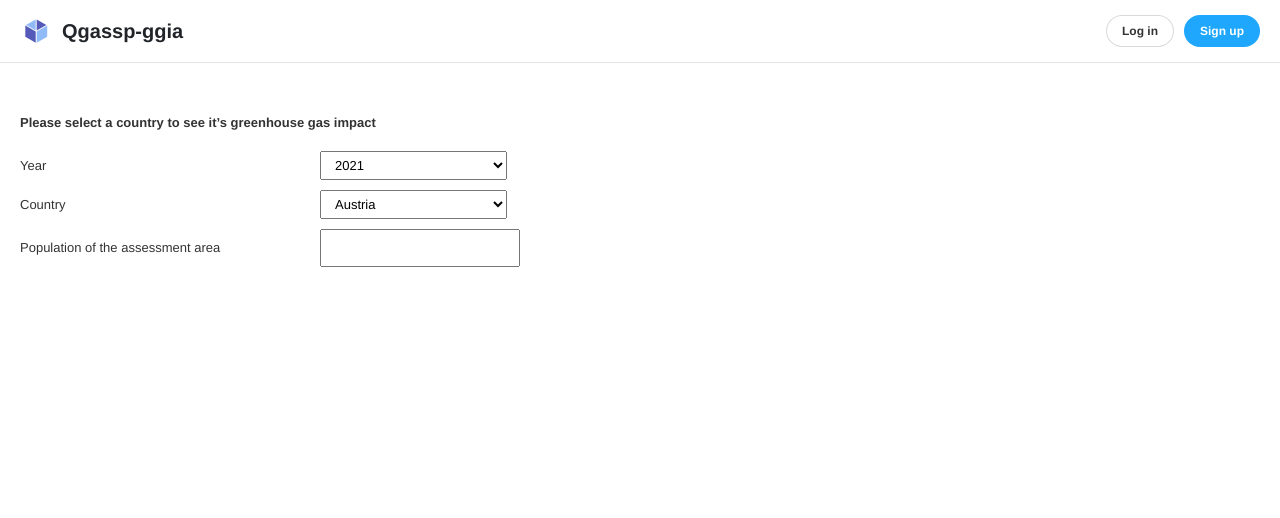
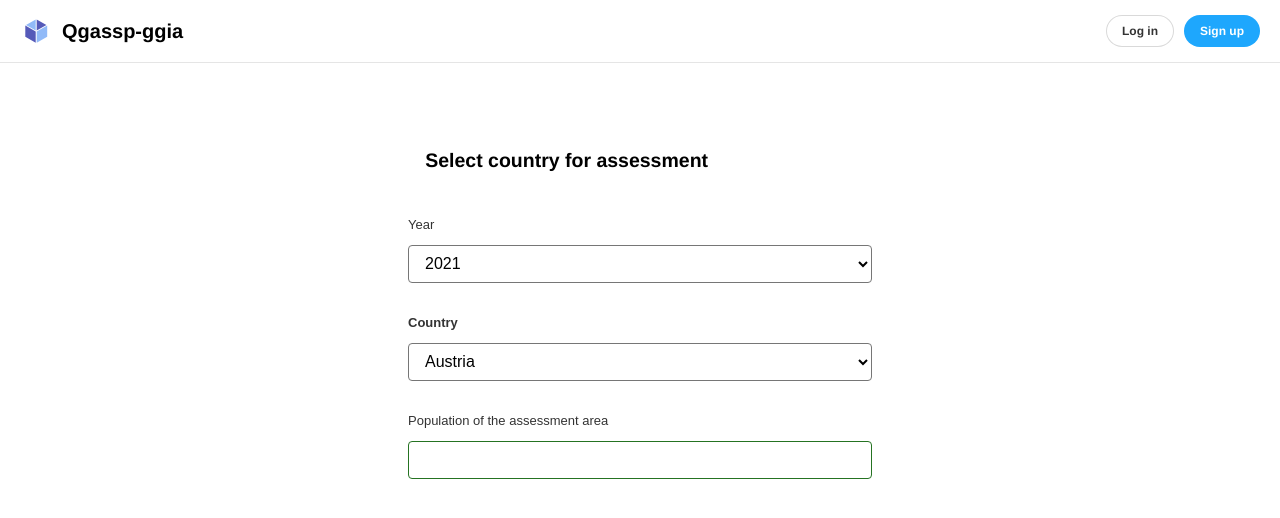
Before and after one commit to QGasSP/ggia-frontend, a React (Create React App) app in the folder frontend_qgassp/: page / in a window 1280 px wide. Shown: the top 518 px of the page. Built offline with nearby package versions, Linux system fonts and the light colour scheme.

Commit message:
align ui

```diff
--- a/frontend_qgassp/package.json
+++ b/frontend_qgassp/package.json
@@ -93,6 +93,7 @@
     "sinon-chai": "^3.7.0",
     "style-loader": "^3.3.1",
     "supertest": "^6.1.6",
+    "tailwindcss": "^3.0.12",
     "typescript": "^4.5.4",
     "typescript-eslint": "^0.0.1-alpha.0",
     "webpack": "5"
--- a/frontend_qgassp/src/components/Legend.jsx
+++ b/frontend_qgassp/src/components/Legend.jsx
@@ -14,7 +14,6 @@ const itemLabels = [
   { title: "Road freight", color: "#F21905" },
   { title: "Passenger cars", color: "#A6036D" },
   { title: "Tram light train", color: " #C4D4F2" },
-  // { title: "Tram light train", color: "#03A688" },
   { title: "Rail (freight)", color: "#80D941" },
   { title: "Inland waterways freight", color: "#F2CE1B" },
 ];
@@ -24,7 +23,7 @@ export const Legend = () => {
     <DiscreteColorLegend
       items={itemLabels}
       orientation="vertical"
-      strokeWidth="3px"
+      strokeWidth="10px"
     />
   );
 };
--- a/frontend_qgassp/src/components/Piechart.jsx
+++ b/frontend_qgassp/src/components/Piechart.jsx
@@ -1,7 +1,7 @@
 import React from "react";
 import { RadialChart } from "react-vis";
 import PropTypes from "prop-types";
-import "../css/piechart.css";
+// import "../css/piechart.css";
 
 /**
  * Piechart UI component
@@ -17,7 +17,7 @@ export const Piechart = ({ primary, size, ...props }) => {
       <RadialChart
         type="piechart"
         className={[
-          "storybook-piechart",
+          "storybook-chart",
           `storybook-piechart--${size}`,
           mode,
         ].join(" ")}
@@ -26,26 +26,34 @@ export const Piechart = ({ primary, size, ...props }) => {
           {
             angle: 27,
             label: "City",
+            color: "#D90404",
           },
           {
             angle: 12,
             label: "Suburban",
+            color: "#A69886",
           },
           {
             angle: 15,
             label: "Town",
+            color: "#38D0F2",
           },
           {
             angle: 32,
             label: "Rural",
+            color: "#F2E205",
           },
         ]}
-        width={150}
-        height={150}
+        width={200}
+        height={200}
+        colorType="literal"
         labelsAboveChildren={true}
-        labelsRadiusMultiplier={1.1}
+        labelsRadiusMultiplier={0.8}
         labelsStyle={{
           fontSize: 8,
+          // fontStyle: "bold",
+          fontWeight: 900,
+          // fill: "#FFF"
         }}
         showLabels
       />
--- a/frontend_qgassp/src/components/StartPage.jsx
+++ b/frontend_qgassp/src/components/StartPage.jsx
@@ -2,6 +2,7 @@ import React, { useState } from "react";
 import PropTypes from "prop-types";
 import { Header } from "./Header";
 import { U1planner } from "./U1planner";
+import "../css/startpage.css";
 
 export const StartPage = ({ user, onLogin, onLogout, onCreateAccount }) => {
   const [country, setCountry] = useState("");
@@ -21,27 +22,35 @@ export const StartPage = ({ user, onLogin, onLogout, onCreateAccount }) => {
             onCreateAccount={onCreateAccount}
           />
         }
+        <div className="intro_main">
+          <section>
+            <header className="intro_header">
+              <h1 id="title" className="intro_h1">
+                <b>Select country for assessment</b>
+              </h1>
+            </header>
 
-        <section>
-          <div>
-            <p>
-              <b>
-                Please select a country to see it&#8217;s greenhouse gas impact
-              </b>
-            </p>
-          </div>
-          <form>
-            <div>
-              <label htmlFor="year_selection"> Year</label>
-              <select id="year_selection" name="year_selection">
+            <form id="impact_start_form">
+              <div className="form-group">
+                <label htmlFor="year_selection" className="intro_label">
+                  Year
+                </label>
+                <select
+                  id="year_selection"
+                  name="year_selection"
+                  className="intro_select"
+                >
                   <optgroup label="Select year"></optgroup>
                   <option value="year">2021</option>
                 </select>
               </div>
 
-            <div>
-              <label htmlFor="eu_countries">Country</label>
+              <div className="form-group">
+                <label htmlFor="eu_countries" className="intro_label">
+                  <b>Country</b>
+                </label>
                 <select
+                  className="intro_select"
                   id="eu_countries"
                   name="eu_countries"
                   onChange={handleSelected}
@@ -73,14 +82,19 @@ export const StartPage = ({ user, onLogin, onLogout, onCreateAccount }) => {
                   <option value="Norway">Norway</option>
                 </select>
               </div>
-            <div>
-              <label htmlFor="population_assessment">
+              <div className="form-group">
+                <label htmlFor="population_assessment" className="intro_label">
                   Population of the assessment area
                 </label>
-              <input type="text" id="population_assessment" />
+                <input
+                  type="text"
+                  id="population_assessment"
+                  className="form-input"
+                />
               </div>
             </form>
           </section>
+        </div>
       </article>
     );
   } else {
--- a/frontend_qgassp/src/components/U1planner.jsx
+++ b/frontend_qgassp/src/components/U1planner.jsx
@@ -70,11 +70,16 @@ export const U1planner = ({
                 <b>{country}</b>
               </h3>
             </div>
-            <form>
-              <label>
-                <b>U1.1 Settlement type</b>
-              </label>
-              <label>Share (%)</label>
+            <div className="settlement_container">
+              <form id="form_settlement">
+                <div className="settlement_input">
+
+                 <div>
+                  <label ><b>U1.1 Settlement type </b></label>
+                  <label></label>
+                  <label className="label_share">Share (%)</label>
+                  </div>
+                  <br></br>
                   <div>
                     <label htmlFor="city">City</label>
                     <input type="text" id="city" />
@@ -91,11 +96,16 @@ export const U1planner = ({
                     <label htmlFor="rural">Rural</label>
                     <input type="text" id="rural" />
                   </div>
+                </div>
+              </form>
+              <div className="settlement_chart">
                 <Piechart />
+              </div>
+            </div>
             <br />
-              <label>
-                <b>U1.2 Area</b>
-              </label>
+
+
+            <label><b>U1.2 Area</b></label>
             <label>Km</label>
             <div>
               <label htmlFor="ns_measure">N-S Measurement (km)</label>
@@ -105,7 +115,9 @@ export const U1planner = ({
               <label htmlFor="ew_measure">E-W Measurement (km)</label>
               <input type="text" id="ew_measure" />
             </div>
+
             <br />
+            <form>
               <div>
                 <label>
                   <b>U1.2 Non-residential and freight</b>
@@ -157,8 +169,8 @@ export const U1planner = ({
               <label>
                 <b>Baseline - Transport CO2e emission 2021</b>
               </label>
-              <div>
-                <div>
+              <div className="piechart_container">
+                <div className="piechart_diagram">
                   <div>
                     <RadialChart
                       data={[
@@ -171,7 +183,7 @@ export const U1planner = ({
                                 36000
                             ) / 100,
                           label: "Buses",
-                          // color: "#8C0303",
+                          color: "#8C0303",
                         },
                         {
                           angle:
@@ -181,7 +193,7 @@ export const U1planner = ({
                                 36000
                             ) / 100,
                           label: "Metro",
-                          // color: "#400D01",
+                          color: "#400D01",
                         },
                         {
                           angle:
@@ -191,7 +203,7 @@ export const U1planner = ({
                                 36000
                             ) / 100,
                           label: "Passenger trains",
-                          // color: "#D90404",
+                          color: "#D90404",
                         },
                         {
                           angle:
@@ -201,7 +213,7 @@ export const U1planner = ({
                                 36000
                             ) / 100,
                           label: "Road freight",
-                          // color: "#F21905",
+                          color: "#F21905",
                         },
                         {
                           angle:
@@ -211,7 +223,7 @@ export const U1planner = ({
                                 36000
                             ) / 100,
                           label: "Passenger cars",
-                          // color: "#A6036D",
+                          color: "#A6036D",
                         },
                         {
                           angle:
@@ -232,7 +244,7 @@ export const U1planner = ({
                                 36000
                             ) / 100,
                           label: "Rail freight",
-                          // color: "#80D941",
+                          color: "#80D941",
                         },
                         {
                           angle:
@@ -243,21 +255,24 @@ export const U1planner = ({
                                 36000
                             ) / 100,
                           label: "Inland waterways freight",
-                          // color: "#F2CE1B",
+                          color: "#F2CE1B",
                         },
                       ]}
+                      innerRadius={100}
+                      radius={140}
+                      getAngle={(d) => d.angle}
                       width={350}
                       height={350}
-                      labelsAboveChildren={true}
-                      labelsRadiusMultiplier={1.1}
+                      /* labelsAboveChildren={true}
+                      labelsRadiusMultiplier={0.2}
                       labelsStyle={{
                         fontSize: 8,
-                      }}
+                      }} */
                       // showLabels
                     />
                   </div>
                 </div>
-                <div>
+                <div className="piechart_legend">
                   <Legend />
                 </div>
                 <div></div>
--- /dev/null
+++ b/frontend_qgassp/src/css/startpage.css
@@ -0,0 +1,72 @@
+.intro_header {
+  padding: 0 0.7rem;
+  margin-bottom: 1.9rem;
+}
+
+.intro_h1 {
+  margin-top: 0;
+  margin-bottom: 0.5rem;
+  text-align: center;
+  font-size: 1.5em;
+  font-weight: 400;
+  color: black;
+}
+.form-input,
+.intro_select {
+  width: 100%;
+  -moz-box-sizing: border-box;
+  -webkit-box-sizing: border-box;
+  box-sizing: border-box;
+}
+
+.intro_label {
+  font-size: 1 rem;
+  align-items: center;
+  font-family: sans-serif;
+  margin-bottom: 0.5rem;
+  cursor: default;
+}
+.form-input,
+.intro_select {
+  display: block;
+}
+
+@media (min-width: 480px) {
+  form {
+    margin-top: 0em;
+  }
+}
+.form-group {
+  margin: 0 auto 1.25rem auto;
+  padding: 0.25rem;
+  font-family: sans-serif;
+}
+
+.form-input {
+  width: 100%;
+  height: 2.375rem;
+  border-radius: 0.25rem;
+  padding: 0.375rem 0.75rem;
+  font-family: sans-serif;
+  font-size: 1.125rem;
+  line-height: 1.4;
+  border: 1px solid #257322;
+}
+.intro_select {
+  background: var(--color-white);
+  font-family: sans-serif;
+  font-size: 1rem;
+  width: 100%;
+  border-radius: 0.25rem;
+  font-weight: 400;
+  line-height: 1.4;
+  align-items: center;
+  height: 2.375rem;
+  padding: 0.375rem 0.75rem;
+}
+
+.intro_main {
+  padding: 2.5rem;
+  width: 40%;
+  margin: 0 auto;
+}
--- a/frontend_qgassp/src/css/u1planner.css
+++ b/frontend_qgassp/src/css/u1planner.css
@@ -15,6 +15,20 @@ section h2 {
   display: inline-block;
   vertical-align: top;
 }
+.settlement_header_labels{
+  display: inline-block;
+  width: 300px;
+}
+.label_settlement_type{
+  display: 'flex';
+  float:left;
+}
+.label_share{
+  display: 'flex';
+  float:right;
+  align-self:center;
+  padding-left: 20 rem;
+}
 
 section label {
   display: inline-block;
@@ -23,7 +37,34 @@ section label {
 section input,
 select {
   padding: 5px 10px;
+  border-radius: 0.25rem;
+  padding: 0.375rem 0.75rem;
   box-sizing: border-box;
+}
+.settlement_container {
+  display: flex;
+  flex-direction: row;
+ /*  align-items: stretch; */
+}
+.settlement_input {
+  width: 60%;
+}
+.settlement_chart {
+  padding: 0.7rem;
+  width: 40%;
+  float: left;
+}
+.piechart_container{
+  display: flex;
+  flex-direction: row;
+}
+.piechart_diagram{
+  width: 40%;
+
+}
+.piechart_legend{
+  float:left;
+  width: 60%;
 }
 
 section select {
--- a/frontend_qgassp/src/index.js
+++ b/frontend_qgassp/src/index.js
@@ -1,7 +1,6 @@
 import React from "react";
 import ReactDOM from "react-dom";
 import "./index.css";
-import "bootstrap/dist/css/bootstrap.min.css";
 import App from "./App";
 import reportWebVitals from "./reportWebVitals";
 
```
Also changed, not shown: 2 other files (tests, documents, lock files or other folders). Lines whose indentation alone changed are shown as unchanged.
